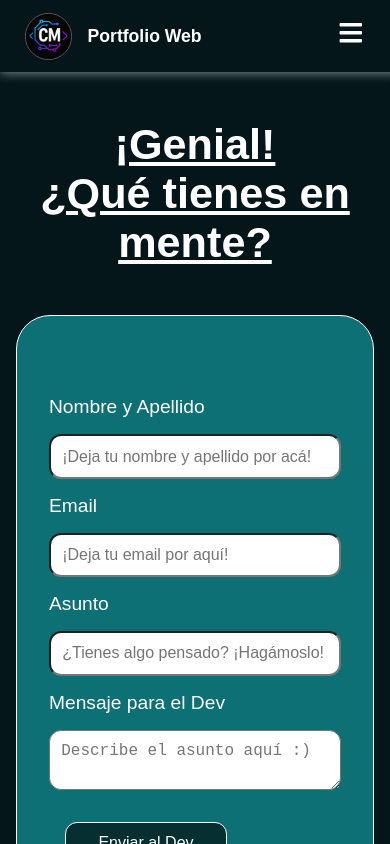
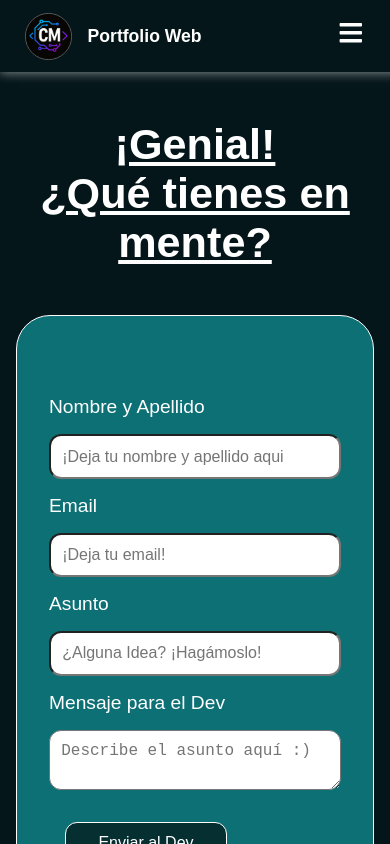
Before and after one commit to CesarMMC11/Portfolio-web, a React (Vite) app: page /contacto in a window 390 px wide. Shown: the top 844 px of the page. Built offline with nearby package versions, Linux system fonts and the light colour scheme.

Commit message:
modificaciones del responsive form

```diff
--- a/src/components/contacto.jsx
+++ b/src/components/contacto.jsx
@@ -23,7 +23,7 @@ return (
         <input
         type="text"
         name="name"
-        placeholder="¡Deja tu nombre y apellido por acá!"
+        placeholder="¡Deja tu nombre y apellido aqui"
         required
         />
 
@@ -31,7 +31,7 @@ return (
         <input
         type="email"
         name="email"
-        placeholder="¡Deja tu email por aquí!"
+        placeholder="¡Deja tu email!"
         required
         />
 
@@ -39,7 +39,7 @@ return (
         <input
         type="text"
         name="asunto"
-        placeholder="¿Tienes algo pensado? ¡Hagámoslo!"
+        placeholder="¿Alguna Idea? ¡Hagámoslo!"
         required
         />
 
```
